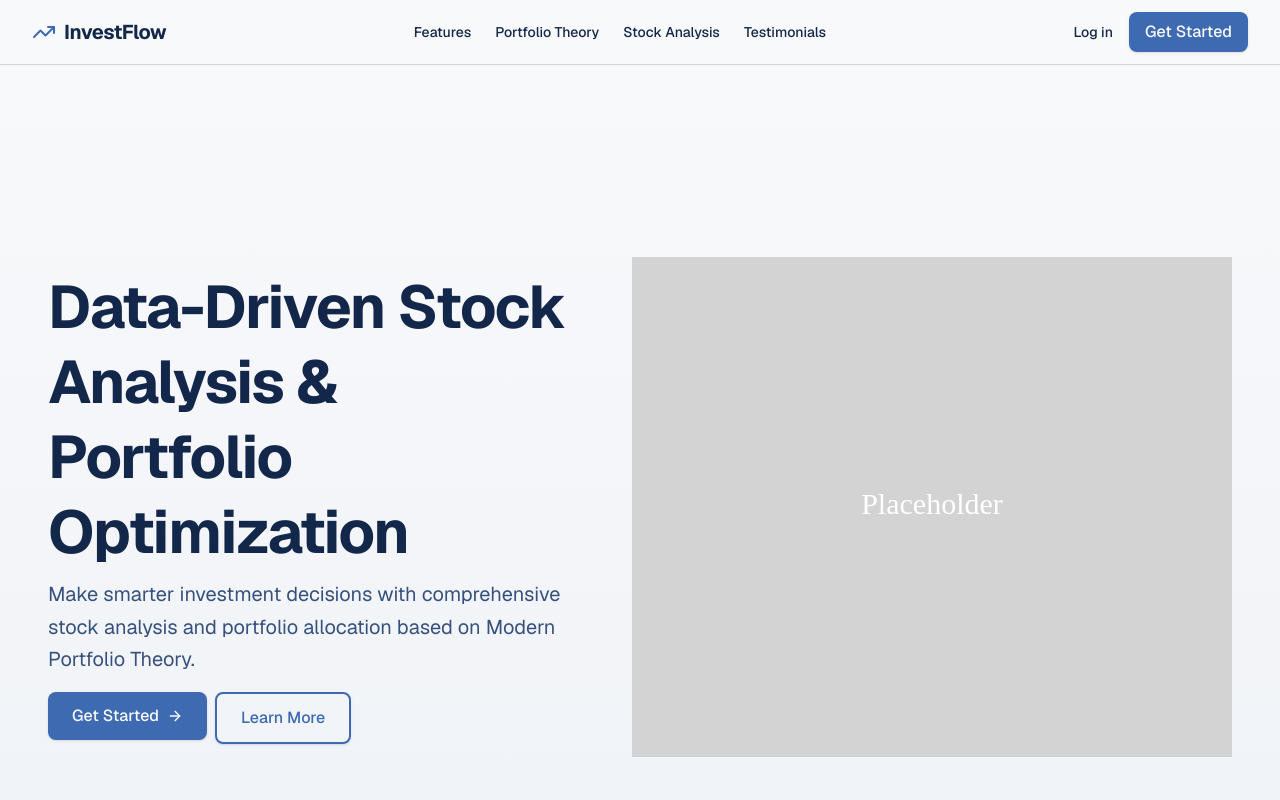
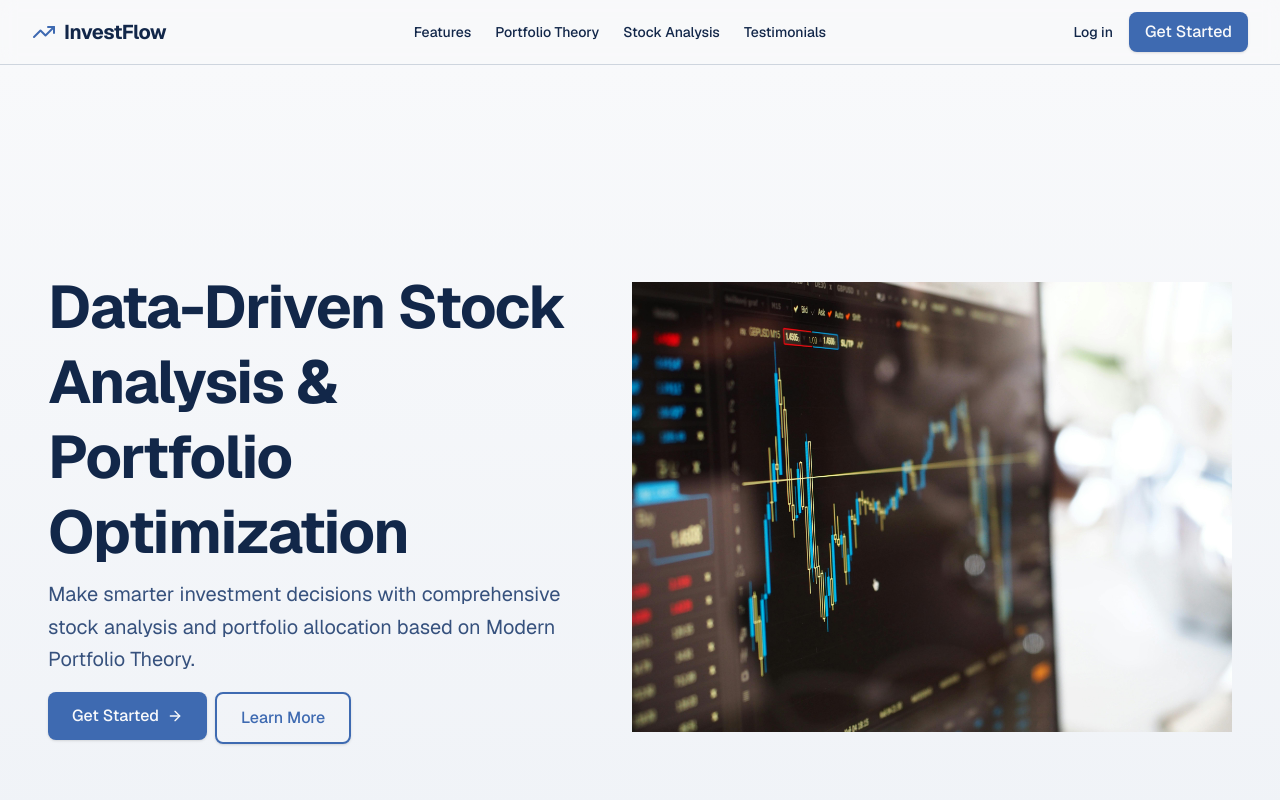
Before and after one commit to vickvey/investflow-frontend, a Next.js app: page / in a window 1280 px wide. Shown: the top 800 px of the page. Built offline with nearby package versions, Linux system fonts and the light colour scheme.

Commit message:
added landing page image

```diff
--- a/src/app/page.tsx
+++ b/src/app/page.tsx
@@ -106,7 +106,7 @@ export default function LandingPage() {
               <div className='flex items-center justify-center'>
                 <div className='relative w-full h-[300px] md:h-[400px] lg:h-[500px]'>
                   <Image
-                    src='/placeholder.svg?height=500&width=600'
+                    src='/landing-page-pic.jpg?height=500&width=600'
                     alt='Dashboard Preview showing stock analysis charts and portfolio allocation'
                     fill
                     className='object-contain'
@@ -497,8 +497,8 @@ export default function LandingPage() {
                   </div>
                   <h3 className='text-lg font-bold'>Performance Tracking</h3>
                   <p className='text-sm text-muted-foreground financial-text'>
-                    Monitor your portfolio's performance with detailed metrics
-                    and visualizations.
+                    Monitor your portfolio&apos;s performance with detailed
+                    metrics and visualizations.
                   </p>
                 </div>
                 <div className='flex flex-col items-center space-y-2 text-center'>
```
Also changed, not shown: public/landing-page-pic.jpg (added).
